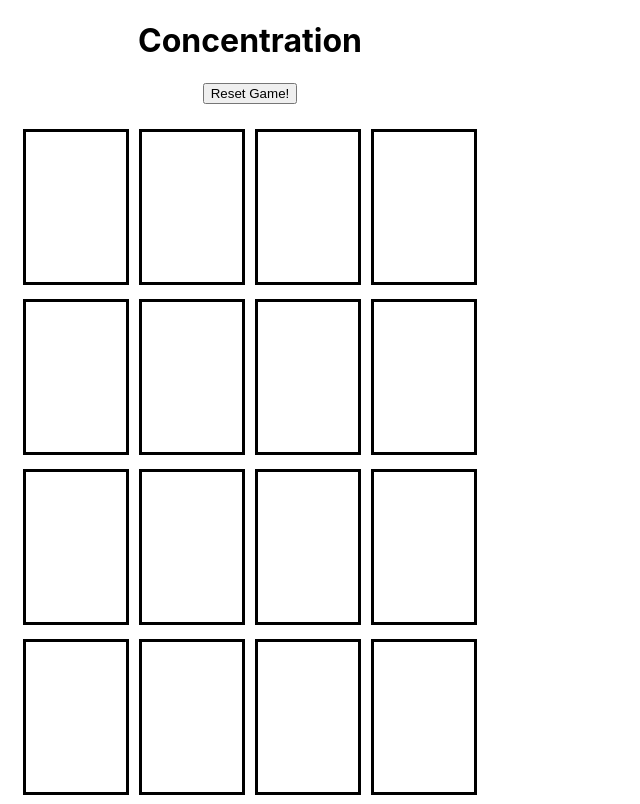
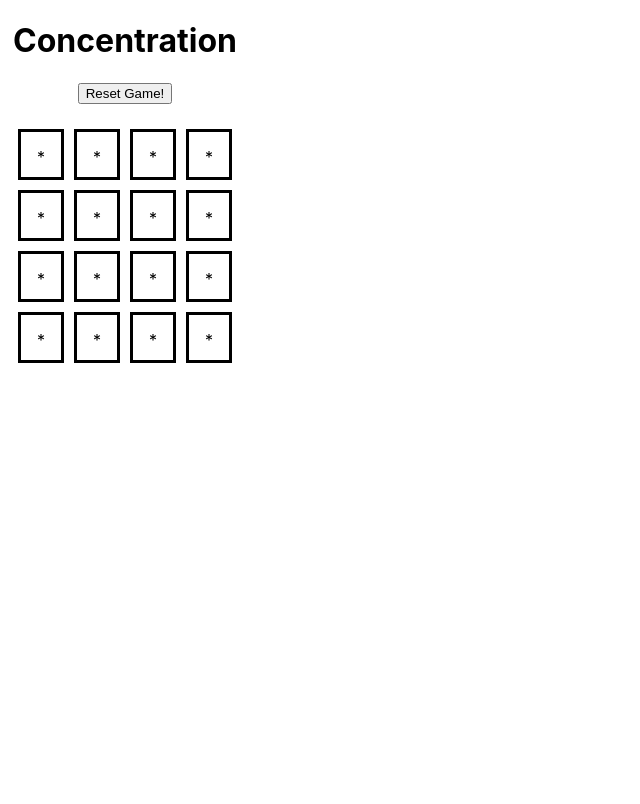
Before and after one commit to bjamba/tech-interview-office-hours-concentration-app, a React (Create React App) app: page / in a window 1280 px wide. Shown: the whole page, without its empty margins (0-640 px from the left). Built offline with nearby package versions, Linux system fonts and the light colour scheme.

Commit message:
Fixed all the bugs!

```diff
--- a/src/App.css
+++ b/src/App.css
@@ -1,13 +1,15 @@
 .App {
-  text-align: center;
-  width: 500px;
+  text-align:center;
+  width:250px;
 }
 
 .card {
   border-style:solid;
   border-color:black;
-  width: 100px;
-  height: 150px;
-  margin: 5px;
+  width:40px;
+  height:30px;
+  margin:5px;
   display:inline-block;
+  text-align:center;
+  padding-top:15px;
 }
--- a/src/App.js
+++ b/src/App.js
@@ -11,9 +11,10 @@ import React, { useState } from 'react';
  */
 
 function Card(props) {
+  const cardValue = props.displayCard ? props.cardValue : '*';
   return (
     <div className='card' onClick={() => props.onClick() }>
-      {props.displayCard !== 0 && props.cardValue}
+      {cardValue}
     </div>
   )
 }
@@ -21,7 +22,7 @@ function Card(props) {
 function Marquee(props) {
   return (
     <div className='marquee'>
-      { props.displayMarquee !== 0 && <h1>{props.marqueeText}</h1> }
+      { props.displayMarquee && <h1>{props.marqueeText}</h1> }
     </div>
   );
 
@@ -41,7 +42,7 @@ function App() {
   const [cardOneIdx, setCardOneIdx] = useState(-1);
 
 
-  function revealCard(i) {
+  async function revealCard(i) {
     // Set appropriate state for card
     const revealedCard = { displayCard: 1, cardValue: cards[i].cardValue };
     setCards(cards.map((c, idx) => i === idx ? revealedCard : c));
@@ -52,23 +53,26 @@ function App() {
 
     } else {
       // Evaluate match
-      evaluateMatch(cardOneIdx, i);
+      await evaluateMatch(cardOneIdx, i);
     }
   }
 
   async function evaluateMatch(cardOneIdx, cardTwoIdx) {
     // some kind of a sleep function so that you can see both cards
     // If there's no match, set state appropriately
-    await sleep(1000);
-;    if (cards[cardOneIdx] === cards[cardTwoIdx]) {
+    await sleep(250);
+;   if (
+      cards[cardOneIdx].cardValue
+      !== cards[cardTwoIdx].cardValue
+    ) {
       setCards(cards.map((c, i) => {
         if ([cardOneIdx, cardTwoIdx].includes(i)) {
           return { displayCard: 0, cardValue: c.cardValue };
         }
         return c;
       }));
-      setCardOneIdx(-1);
     }
+    setCardOneIdx(-1);
 
     // evaluateWin
     evaluateWin();
@@ -85,7 +89,7 @@ function App() {
 
   return (
     <div className="App">
-      <Marquee displayMarquee={1} marqueeText={'Concentration'} />
+      <Marquee displayMarquee={true} marqueeText={'Concentration'} />
       <Button buttonText={'Reset Game!'} onClick={() => resetGame()}/>
       <br />
       { cards.map((e, i) => <Card
@@ -94,6 +98,8 @@ function App() {
           cardValue={e.cardValue}
           onClick={() => revealCard(i)}
         />) }
+      <br />
+      <Marquee displayMarquee={evaluateWin()} marqueeText={'You won!'} />
     </div>
   );
 }
@@ -122,7 +128,7 @@ function generateCards() {
   for (let i = 0; i < 8; i += 1) {
     let i = 0;
     let j = 0;
-    while (i !== j) {
+    while (i === j) {
       i = Math.floor(Math.random()*16);
       j = Math.floor(Math.random()*16);
     }
```
